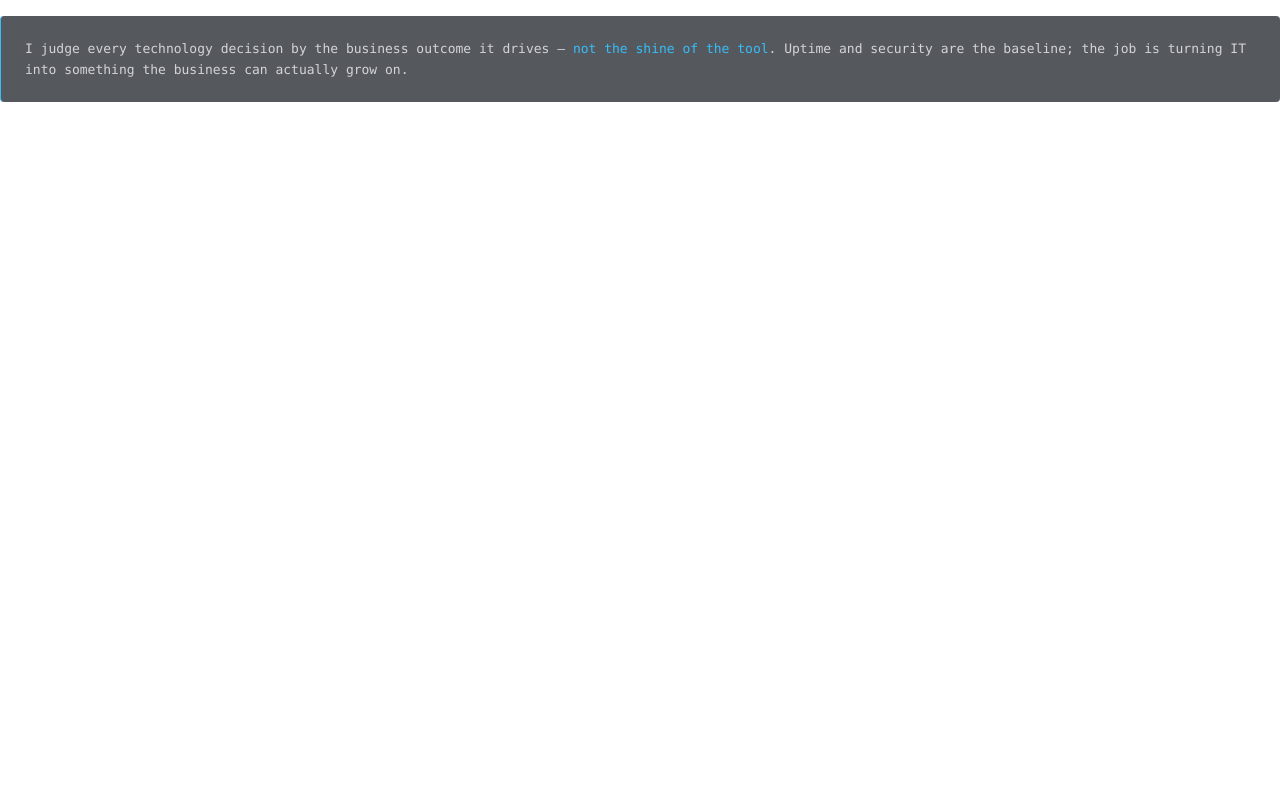
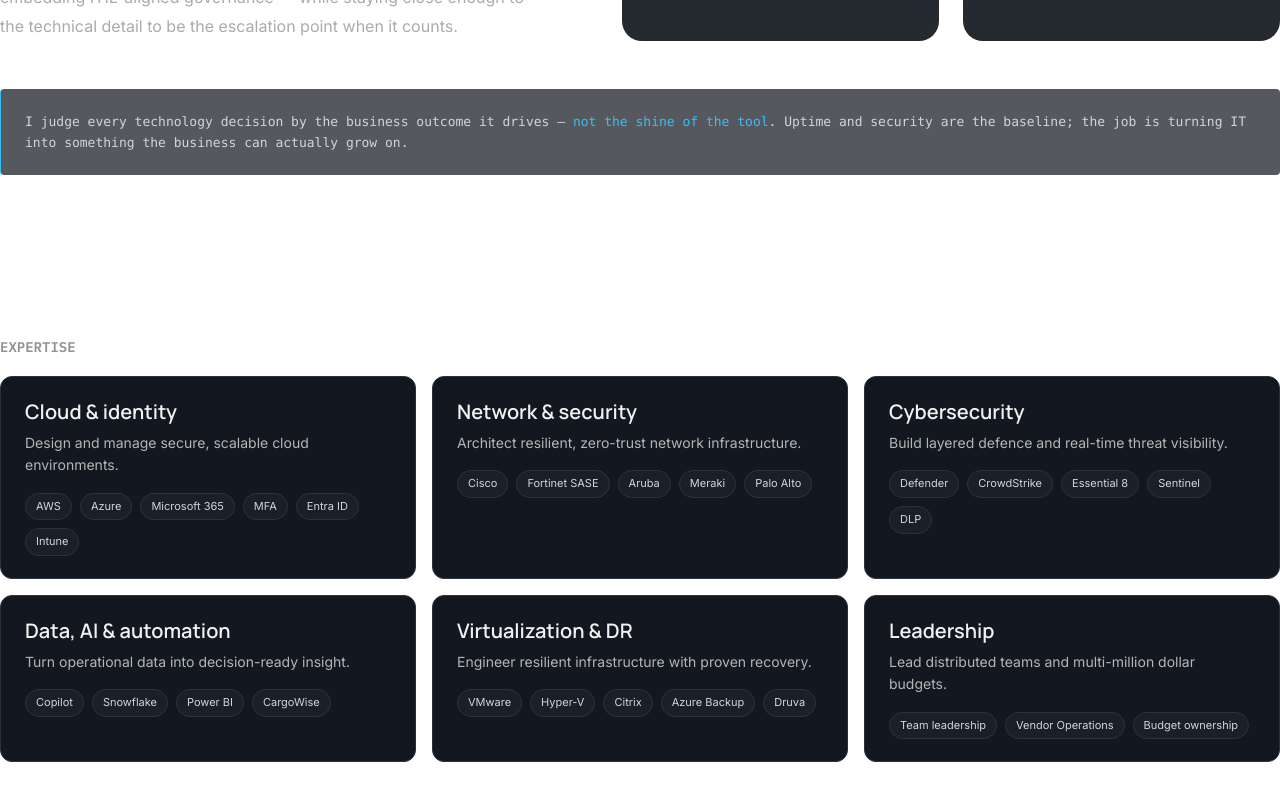
Before and after one commit to AbuBakkarSiddique007/portfolio-website-task, a Next.js app: page / in a window 1280 px wide. Shown: the part 1442-2242 px from the top of the page. Before the commit the page ends 1640 px from the top, so only its background shows below. Built offline with nearby package versions, Linux system fonts and the light colour scheme.

Commit message:
feat: implement expertise section

```diff
--- a/src/app/layout.tsx
+++ b/src/app/layout.tsx
@@ -1,5 +1,5 @@
 import type { Metadata } from "next";
-import { Inter, Manrope } from "next/font/google";
+import { Inter, Manrope, IBM_Plex_Mono } from "next/font/google";
 import Navbar from "@/components/navbar";
 import "./globals.css";
 
@@ -13,6 +13,12 @@
   subsets: ["latin"],
 });
 
+const ibmPlexMono = IBM_Plex_Mono({
+  variable: "--font-ibm-plex-mono",
+  subsets: ["latin"],
+  weight: ["400", "500", "600", "700"],
+});
+
 export const metadata: Metadata = {
   title: "Portfolio",
   description: "Personal Portfolio Website",
@@ -20,7 +26,7 @@
 
 export default function RootLayout({ children }: LayoutProps<"/">) {
   return (
-    <html lang="en" className={`${inter.variable} ${manrope.variable} h-full antialiased`}>
+    <html lang="en" className={`${inter.variable} ${manrope.variable} ${ibmPlexMono.variable} h-full antialiased`}>
       <body className="min-h-full flex flex-col items-center font-sans">
         <div className="mx-auto w-full max-w-[1440px] flex-1 flex flex-col">
           <Navbar />
--- a/src/app/page.tsx
+++ b/src/app/page.tsx
@@ -1,6 +1,7 @@
 import Hero from "@/components/hero";
 import Marquee from "@/components/marquee";
 import About from "@/components/about";
+import Expertise from "@/components/expertise";
 
 export default function Home() {
   return (
@@ -8,6 +9,7 @@
       <Hero />
       <Marquee />
       <About />
+      <Expertise />
     </main>
   );
 }
--- a/src/components/about.tsx
+++ b/src/components/about.tsx
@@ -4,6 +4,9 @@
   return (
     <section id="about" className="relative flex w-full justify-center py-16 lg:py-24">
       <div className="relative mx-auto flex w-full max-w-[1280px] flex-col gap-[48px] px-6 lg:px-0">
+        <p className="h-[25px] w-full max-w-[1280px] font-[family-name:var(--font-ibm-plex-mono)] text-[14px] font-semibold leading-[180%] tracking-normal text-[rgba(145,145,145,1)]">
+          ABOUT
+        </p>
 
         <div className="flex w-full flex-col justify-between gap-[32px] lg:flex-row lg:items-end">
 
--- /dev/null
+++ b/src/components/expertise.tsx
@@ -0,0 +1,75 @@
+"use client";
+
+const expertiseData = [
+  {
+    title: "Cloud & identity",
+    description: "Design and manage secure, scalable cloud environments.",
+    tags: ["AWS", "Azure", "Microsoft 365", "MFA", "Entra ID", "Intune"],
+  },
+  {
+    title: "Network & security",
+    description: "Architect resilient, zero-trust network infrastructure.",
+    tags: ["Cisco", "Fortinet SASE", "Aruba", "Meraki", "Palo Alto"],
+  },
+  {
+    title: "Cybersecurity",
+    description: "Build layered defence and real-time threat visibility.",
+    tags: ["Defender", "CrowdStrike", "Essential 8", "Sentinel", "DLP"],
+  },
+  {
+    title: "Data, AI & automation",
+    description: "Turn operational data into decision-ready insight.",
+    tags: ["Copilot", "Snowflake", "Power BI", "CargoWise"],
+  },
+  {
+    title: "Virtualization & DR",
+    description: "Engineer resilient infrastructure with proven recovery.",
+    tags: ["VMware", "Hyper-V", "Citrix", "Azure Backup", "Druva"],
+  },
+  {
+    title: "Leadership",
+    description: "Lead distributed teams and multi-million dollar budgets.",
+    tags: ["Team leadership", "Vendor Operations", "Budget ownership"],
+  },
+];
+
+export default function Expertise() {
+  return (
+    <section id="expertise" className="relative flex w-full justify-center py-16">
+      <div className="mx-auto flex w-full max-w-[1280px] flex-col gap-[16px] px-6 lg:px-0">
+        <p className="h-[25px] w-full max-w-[1280px] font-[family-name:var(--font-ibm-plex-mono)] text-[14px] font-semibold leading-[180%] tracking-normal text-[rgba(145,145,145,1)]">
+          EXPERTISE
+        </p>
+
+        <div className="grid w-full grid-cols-1 gap-[16px] sm:grid-cols-2 lg:grid-cols-3">
+          {expertiseData.map((item) => (
+            <div
+              key={item.title}
+              className="flex h-auto w-full flex-col gap-[16px] rounded-[12px] border border-[rgba(42,51,64,1)] bg-[rgba(19,24,32,1)] px-[24px] py-[22px] transition-all hover:border-zinc-600"
+            >
+              <div className="flex flex-col gap-2">
+                <h3 className="font-[family-name:var(--font-manrope)] text-[20px] font-semibold leading-tight tracking-normal text-[rgba(241,241,241,1)]">
+                  {item.title}
+                </h3>
+                <p className="font-sans text-[14px] font-normal leading-[160%] tracking-normal text-[rgba(181,181,181,1)]">
+                  {item.description}
+                </p>
+              </div>
+
+              <div className="flex flex-wrap gap-[8px]">
+                {item.tags.map((tag) => (
+                  <span
+                    key={tag}
+                    className="rounded-full border border-[rgba(42,51,64,1)] bg-[rgba(26,32,42,1)] px-[10px] py-[4px] text-[11px] font-normal leading-[160%] text-zinc-300"
+                  >
+                    {tag}
+                  </span>
+                ))}
+              </div>
+            </div>
+          ))}
+        </div>
+      </div>
+    </section>
+  );
+}
```
